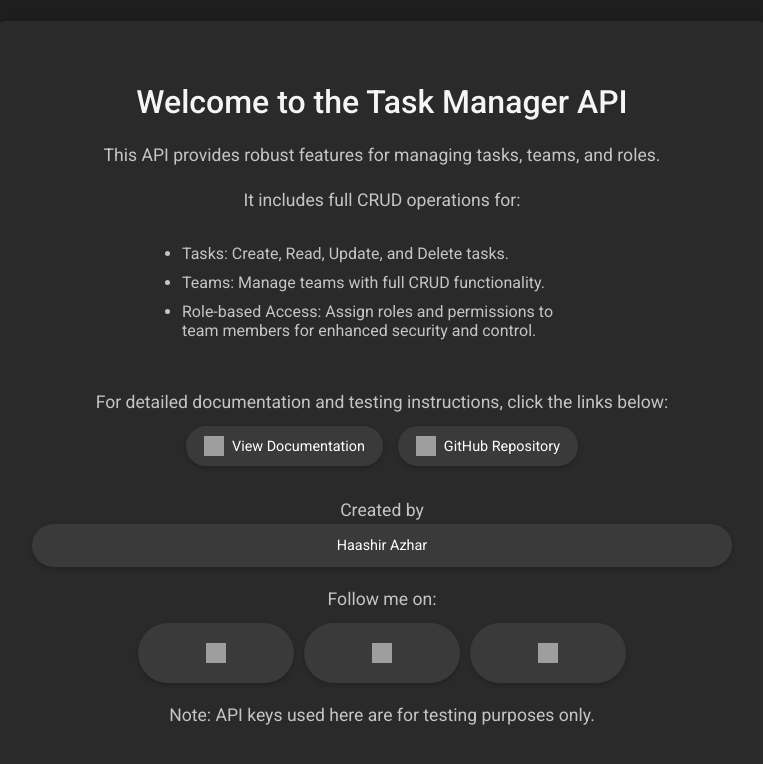
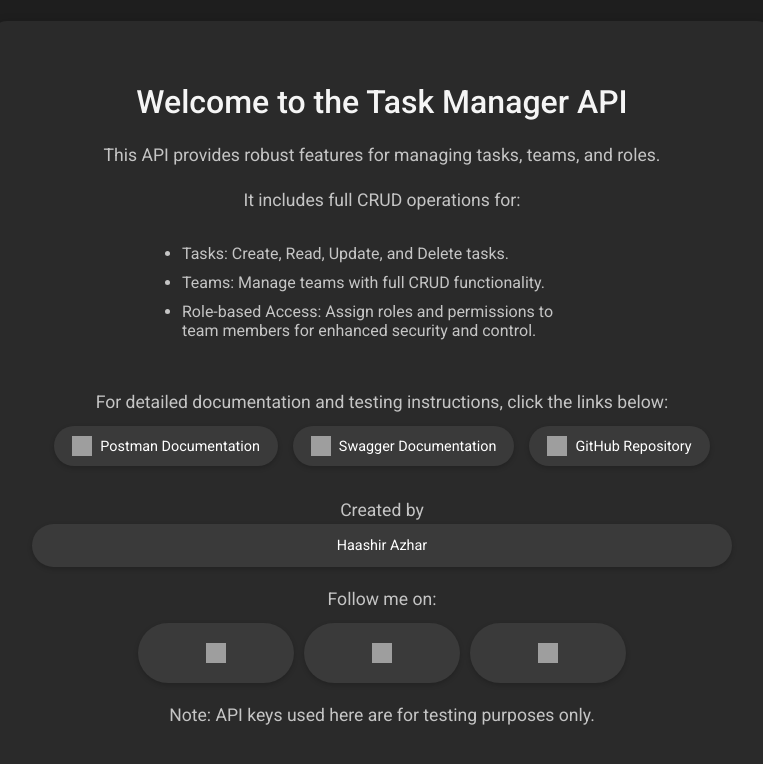
Before and after one commit to Haashir-99/Task-Manager-API, a website: page public/index.html in a window 1280 px wide. Shown: the whole page, without its empty margins (258-1021 px from the left). Drawn offline with Linux system fonts and the light colour scheme; grey boxes are pictures that could not be loaded.

Commit message:
added swagger docs button in intro page

```diff
--- a/public/index.html
+++ b/public/index.html
@@ -141,9 +141,13 @@
       <!-- Postman button -->
       <a href="https://documenter.getpostman.com/view/37885642/2sAXjGdEet" target="_blank">
         <img src="https://seeklogo.com/images/P/postman-logo-0087CA0D15-seeklogo.com.png" alt="Postman logo">
-        View Documentation
+        Postman Documentation
       </a>
-
+      <!-- Swagger button  -->
+      <a href="https://task-manager-api-wheat.vercel.app/api/docs" target="_blank">
+        <img src="https://upload.wikimedia.org/wikipedia/commons/a/ab/Swagger-logo.png" alt="Swagger logo" width="150">
+        Swagger Documentation
+      </a>
       <!-- GitHub button -->
       <a href="https://github.com/Haashir-99/Task-Manager-API" target="_blank">
         <img src="https://github.githubassets.com/images/modules/logos_page/GitHub-Mark.png" alt="GitHub logo">
```
